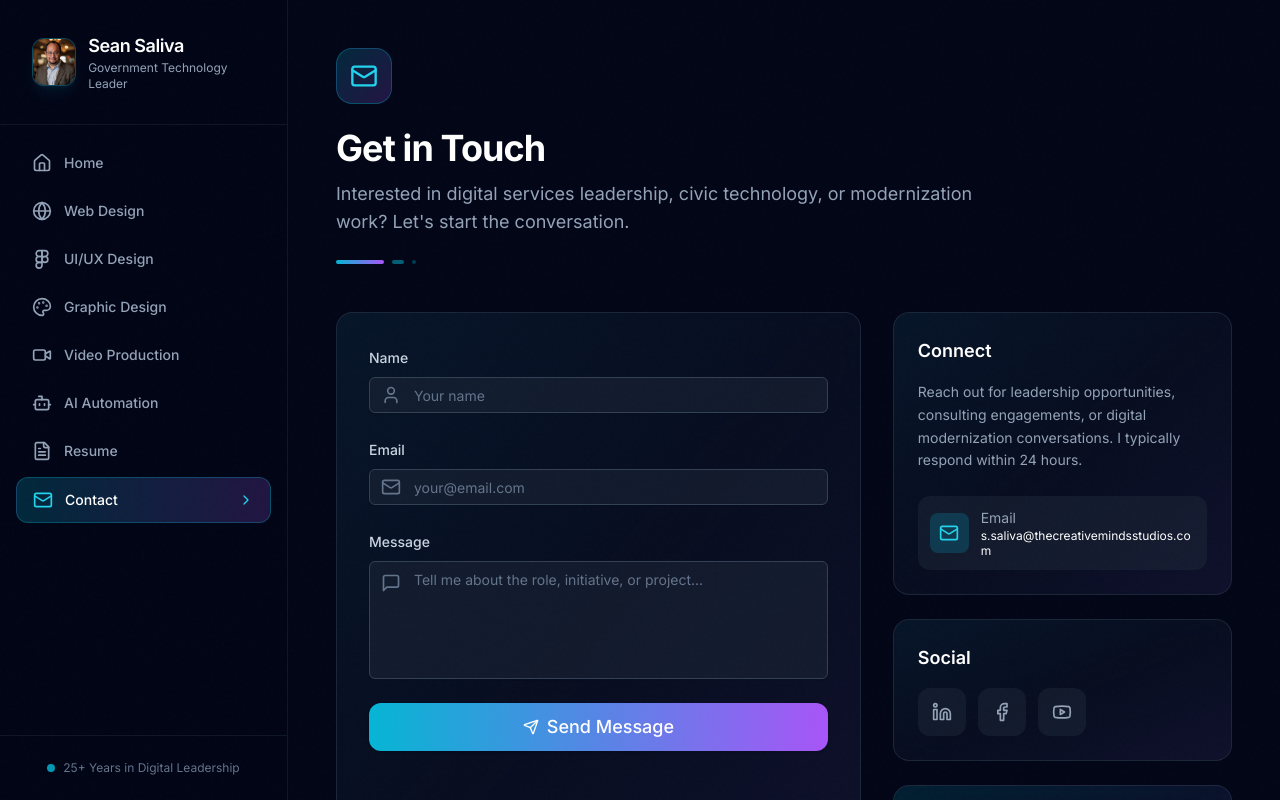
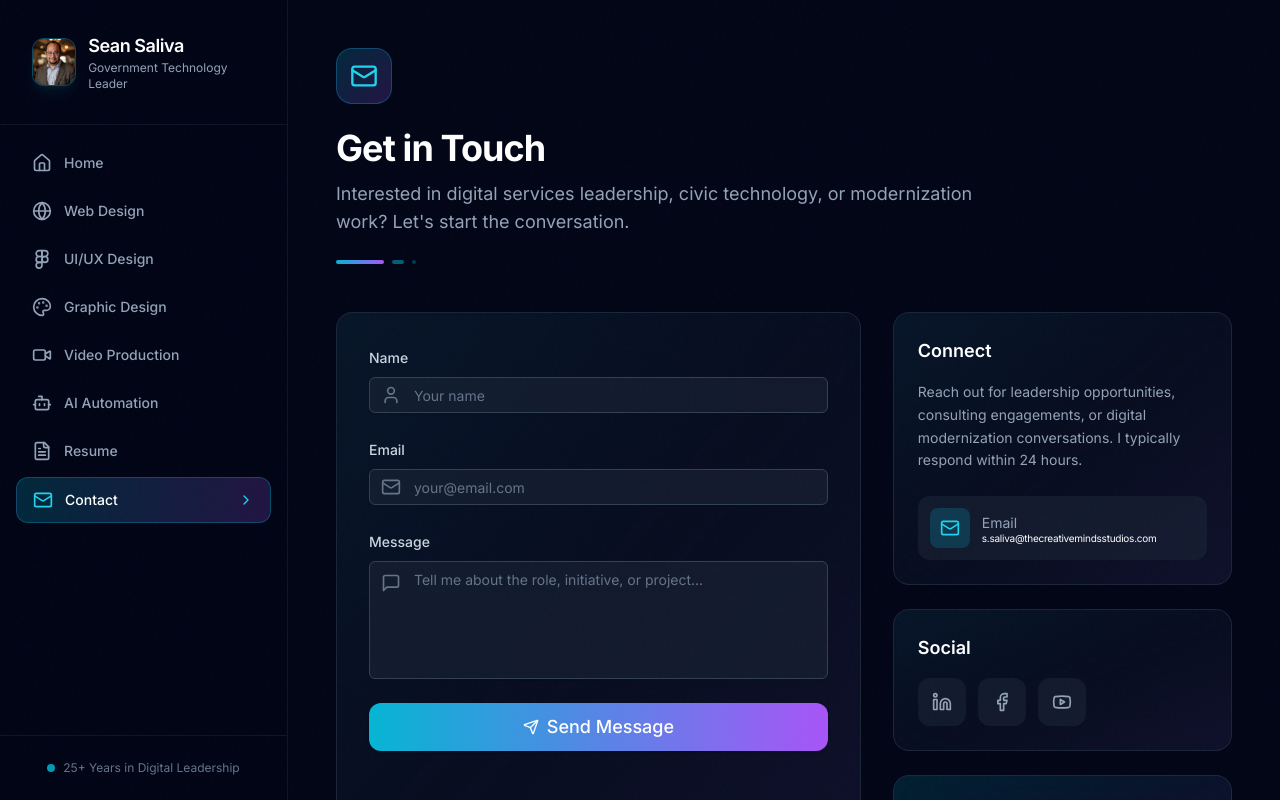
Before and after one commit to ssaliva-dev/seansaliva.com, a React (Vite) app: page /Contact in a window 1280 px wide. Shown: the top 800 px of the page. Built offline with nearby package versions, Linux system fonts and the light colour scheme.

Commit message:
Force contact email to single-line display

```diff
--- a/src/pages/Contact.jsx
+++ b/src/pages/Contact.jsx
@@ -221,7 +221,7 @@ export default function Contact() {
                   </div>
                   <div className="min-w-0">
                     <p className="text-sm text-slate-400">Email</p>
-                    <p className="text-xs leading-tight break-all text-white group-hover:text-cyan-400 transition-colors">
+                    <p className="text-[10px] leading-none whitespace-nowrap tracking-tight text-white group-hover:text-cyan-400 transition-colors">
                       {profile.email}
                     </p>
                   </div>
```
